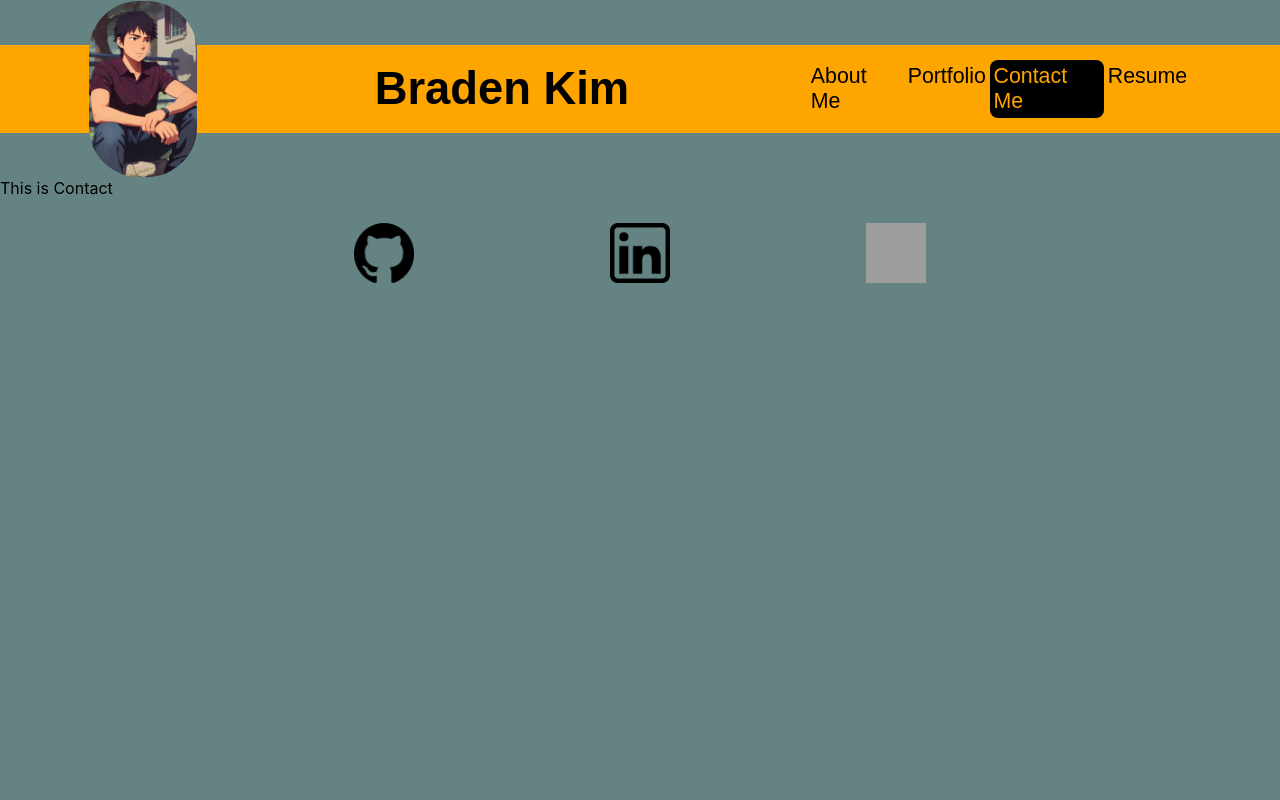
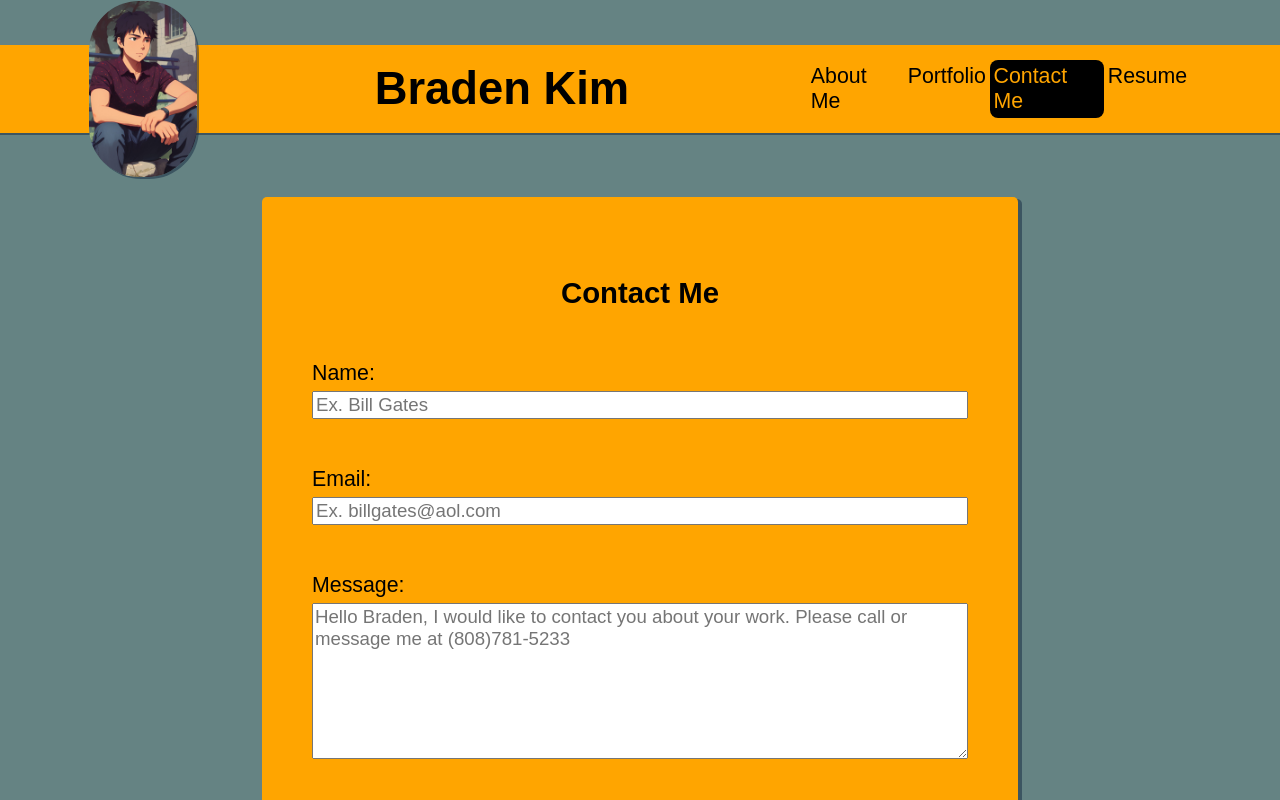
Before and after one commit to BradenKim22/React-Portfolio, a React (Create React App) app: page / in a window 1280 px wide. Both pictures are taken after a click on the link "Contact Me". Shown: the top 800 px of the page. Built offline with nearby package versions, Linux system fonts and the light colour scheme; grey boxes are pictures that could not be loaded.

Commit message:
contact structure and function. I just need the actual sending message function.

```diff
--- a/src/components/Header.js
+++ b/src/components/Header.js
@@ -10,10 +10,12 @@ export default function Header({handleLinkClick, selectedLink}) {
       height: "11vh",
       margin: "3.5% 0 3.5% 0",
       backgroundColor: "orange",
+      boxShadow: "0px 2px rgba(20, 40, 65, 0.5)",
     },
     profile: {
       height: "200%",
       borderRadius: 50,
+      boxShadow: "2px 2px rgba(20, 40, 65, 0.5)"
     },
     name: {
       fontSize: "34pt",
--- a/src/components/sections/about-me.js
+++ b/src/components/sections/about-me.js
@@ -29,7 +29,8 @@ const styles = {
     },
     image: {
       height: "400px",
-      borderRadius: "5px"
+      borderRadius: "5px",
+      boxShadow: "4px 2px rgba(20, 40, 65, 0.5)"
     }
 };
 
--- a/src/components/sections/contact.js
+++ b/src/components/sections/contact.js
@@ -1,88 +1,214 @@
-import React, { useState, useEffect } from "react";
+import React, { useState } from "react";
+import { Helpers } from "../../utils/helper";
+
+const styles = {
+  pageSection: {
+    display: "flex",
+    justifyContent: "center",
+    marginBottom: "3%",
+    marginTop: "5%",
+  },
+  container: {
+    display: "flex",
+    flexDirection: "column",
+    alignItems: "center",
+    borderRadius: "5px",
+    backgroundColor: "orange",
+    boxShadow: "4px 2px rgba(20, 40, 65, 0.5)",
+    padding: "50px",
+  },
+  h3: {
+    fontFamily: "sans-serif",
+    fontSize: "22pt",
+  },
+  form: {
+    display: "flex",
+    flexDirection: "column",
+  },
+  text: {
+    fontFamily: "sans-serif",
+    fontSize: "16pt",
+    marginBottom: "5px",
+    marginTop: "",
+  },
+  input: {
+    fontFamily: "sans-serif",
+    fontSize: "14pt",
+  },
+  messageArea: {
+    fontFamily: "sans-serif",
+    fontSize: "14pt",
+    height: "150px",
+    width: "650px",
+  },
+  button: {
+    alignSelf: "center",
+    marginTop: "25px",
+    fontFamily: "sans-serif",
+    fontSize: "16pt",
+    width: "100px",
+    borderRadius: "5px",
+    color: "orange",
+    backgroundColor: "black",
+    cursor: "pointer",
+  },
+  error: {
+    fontFamily: "sans-serif",
+    fontSize: "10pt",
+    color: "purple",
+    textAlign: "right",
+  },
+  sent: {
+    fontFamily: "sans-serif",
+    fontSize: "12pt",
+    color: "black",
+    textAlign: "center",
+  },
+};
 
 export default function Contact() {
-    return (
-        <p>This is Contact</p>
-    )
-};
+  // Make the useState collect each variable (name, email, and message);
+  const [firstName, setFirstName] = useState("");
+  const [email, setEmail] = useState("");
+  const [message, setMessage] = useState("");
 
-// function contactForm() {
-//   const [firstName, setFirstName] = useState("");
-//   const [email, setEmail] = useState("");
-//   const [message, setMessage] = useState("");
+  // write each function to set the useState variables that are above conditional handle input change. target.. name value
+  const handleInputChange = (e) => {
+    // Getting the value and name of the input which triggered the change
+    const { name, value } = e.target;
 
-//   //   Invalid Inputs..
-//   const [invalidName, setInvalidName] = useState("");
-//   const [invalidEmail, setInvalidEmail] = useState("");
-//   const [invalidMessage, setInvalidMessage] = useState("");
+    if (name === "firstName") {
+      setFirstName(value);
+    } else if (name === "email") {
+      setEmail(value);
+    } else {
+      setMessage(value);
+    }
+  };
 
-//   // Invalid messages set
-// //   inputTest(test) {
-// //     if
-// //   }
+  // useState that will contain error message variables
+  const [invalidName, setInvalidName] = useState("");
+  const [invalidEmail, setInvalidEmail] = useState("");
+  const [invalidMessage, setInvalidMessage] = useState("");
 
-//   useEffect(() => {
-//     inputTest(firstName);
-//     validateEmail(email);
-//     // I might have to do seperate functions
-//     inputTest(message);
-//   });
+  //   Use useEffect that call the test to validate
+  const handleOffClick = (e) => {
+    e.preventDefault();
+    const { name } = e.target;
 
-//   const handleInputChange = (e) => {
-//     // Getting the value and name of the input which triggered the change
-//     const { name, value } = e.target;
+    if (name === "firstName") {
+      if (Helpers.testName(firstName) === false) {
+        setInvalidName("Hmm.. Check your name");
+      } else {
+        setInvalidName("");
+      }
+    } else if (name === "email") {
+      if (Helpers.validateEmail(email) === false) {
+        setInvalidEmail("Email doesn't look right..");
+      } else {
+        setInvalidEmail("");
+      }
+    } else {
+      if (Helpers.testMessage(message) === false) {
+        setInvalidMessage("Please don't send a blank message!");
+      } else {
+        setInvalidMessage("");
+      }
+    }
+  };
 
-//     if (name === "firstName") {
-//       setFirstName(value);
-//     } else if (name === "email") {
-//       setEmail(value);
-//     } else {
-//       setMessage(value);
-//     }
+  const [sent, setSent] = useState("");
+  const [sent2, setSent2] = useState("");
+  const [sent3, setSent3] = useState("");
 
-//     //   // Ternary statement that will call either setFirstName or setEmail based on what field the user is typing in
-//     //   return name === "firstName" ? setFirstName(value) : setEmail(value);
-//   };
+  //   Handle the form submit button! This is where we will add the sending stuff to email or whatever too.
+  const handleFormSubmit = (e) => {
+    // Preventing default behaviour aka refresh the page)
+    e.preventDefault();
 
-//   const handleFormSubmit = (e) => {
-//     // Preventing the default behavior of the form submit (which is to refresh the page)
-//     e.preventDefault();
+    // Check input's and send the message if it's valid
+    if (
+      firstName == "" ||
+      Helpers.validateEmail(email) == false ||
+      message == ""
+    ) {
+      alert("Message did not send, please fill in each box.");
+    } else {
+      // ________________________________________________________________________________Add the sending function here!!!_____________________________________________________________
+      setSent(`Hello ${firstName}, your message has been sent!`);
+      setSent2(
+        `I will contact you at your email ${email}. Thank you for reaching out.`
+      );
+      setSent3(
+        "Look for my response within 5 business days, from Bradenkim22@gmail.com."
+      );
 
-//     // Alert the user their first and last name, clear the inputs
-//     alert(`Hello ${firstName} ${email}`);
-//     setFirstName("");
-//     setEmail("");
-//   };
+      setFirstName("");
+      setEmail("");
+      setMessage("");
+      setTimeout(() => {
+        setSent("");
+        setSent2("");
+        setSent3("");
+      }, 15000);
+    }
+  };
 
-//   return (
-//     <div>
-//       <p>Contact Me</p>
-//       <form className="contact-form">
-//         <input
-//           value={firstName}
-//           name="firstName"
-//           onChange={handleInputChange}
-//           type="text"
-//           placeholder="First Name"
-//         />
-//         <input
-//           value={email}
-//           name="email"
-//           onChange={handleInputChange}
-//           type="text"
-//           placeholder="Email"
-//         />
-//         <input
-//           value={message}
-//           name="message"
-//           onChange={handleInputChange}
-//           type="text"
-//           placeholder="Message"
-//         />
-//         <button type="button" onClick={handleFormSubmit}>
-//           Submit
-//         </button>
-//       </form>
-//     </div>
-//   );
-// }
+  return (
+    <section style={styles.pageSection}>
+      <div style={styles.container}>
+        <h3 style={styles.h3}>Contact Me</h3>
+        <form style={styles.form} className="contact-form">
+          <p style={styles.text}>Name:</p>
+          <input
+            style={styles.input}
+            name="firstName"
+            onChange={handleInputChange}
+            onBlur={handleOffClick}
+            // The value is to clear the name at the end after hitting send.
+            value={firstName}
+            type="text"
+              placeholder="Ex. Bill Gates"
+          />
+          <p style={styles.error}>{invalidName}</p>
+          <p style={styles.text}>Email:</p>
+          <input
+            style={styles.input}
+            name="email"
+            onChange={handleInputChange}
+            onBlur={handleOffClick}
+            value={email}
+            type="text"
+              placeholder="Ex. billgates@aol.com"
+          />
+          <p style={styles.error}>{invalidEmail}</p>
+          <p style={styles.text}>Message:</p>
+          <textarea
+            style={styles.messageArea}
+            name="message"
+            onChange={handleInputChange}
+            onBlur={handleOffClick}
+            value={message}
+            type="text"
+              placeholder="Hello Braden, I would like to contact you about your work. Please call or message me at (808)781-5233"
+          />
+          <p style={styles.error}>{invalidMessage}</p>
+          <button
+            style={styles.button}
+            type="button"
+            onClick={handleFormSubmit}
+          >
+            Send
+          </button>
+          <p style={styles.sent}>
+            {sent}
+            <br></br>
+            {sent2}
+            <br></br>
+            {sent3}
+          </p>
+        </form>
+      </div>
+    </section>
+  );
+}
--- a/src/utils/helper.js
+++ b/src/utils/helper.js
@@ -1,13 +1,23 @@
-export function validateEmail(email) {
-  const re =
-    /^(([^<>()[\]\\.,;:\s@"]+(\.[^<>()[\]\\.,;:\s@"]+)*)|(".+"))@((\[[0-9]{1,3}\.[0-9]{1,3}\.[0-9]{1,3}\.[0-9]{1,3}\])|(([a-zA-Z\-0-9]+\.)+[a-zA-Z]{2,}))$/;
-  return re.test(String(email).toLowerCase());
-}
+export const Helpers = {
+  validateEmail: (email) => {
+    const emailRegEx =
+      /^(([^<>()[\]\\.,;:\s@"]+(\.[^<>()[\]\\.,;:\s@"]+)*)|(".+"))@((\[[0-9]{1,3}\.[0-9]{1,3}\.[0-9]{1,3}\.[0-9]{1,3}\])|(([a-zA-Z\-0-9]+\.)+[a-zA-Z]{2,}))$/;
+    return emailRegEx.test(String(email).toLowerCase());
+  },
 
-export function checkPassword(input) {
-  const passw = /^[A-Za-z]\w{7,14}$/;
-  if (input.match(passw)) {
+  testName: (input) => {
+    const nameInput = /^\s*$/;
+    if (input.match(nameInput)) {
+      return false;
+    }
     return true;
-  }
-  return false;
-}
+  },
+
+  testMessage: (input) => {
+    const messageInput = /^\s*$/;
+    if (input.match(messageInput)) {
+      return false;
+    }
+    return true;
+  },
+};
```
Also changed, not shown: src/components/sections/portfolio.js (+30 -29 lines).
